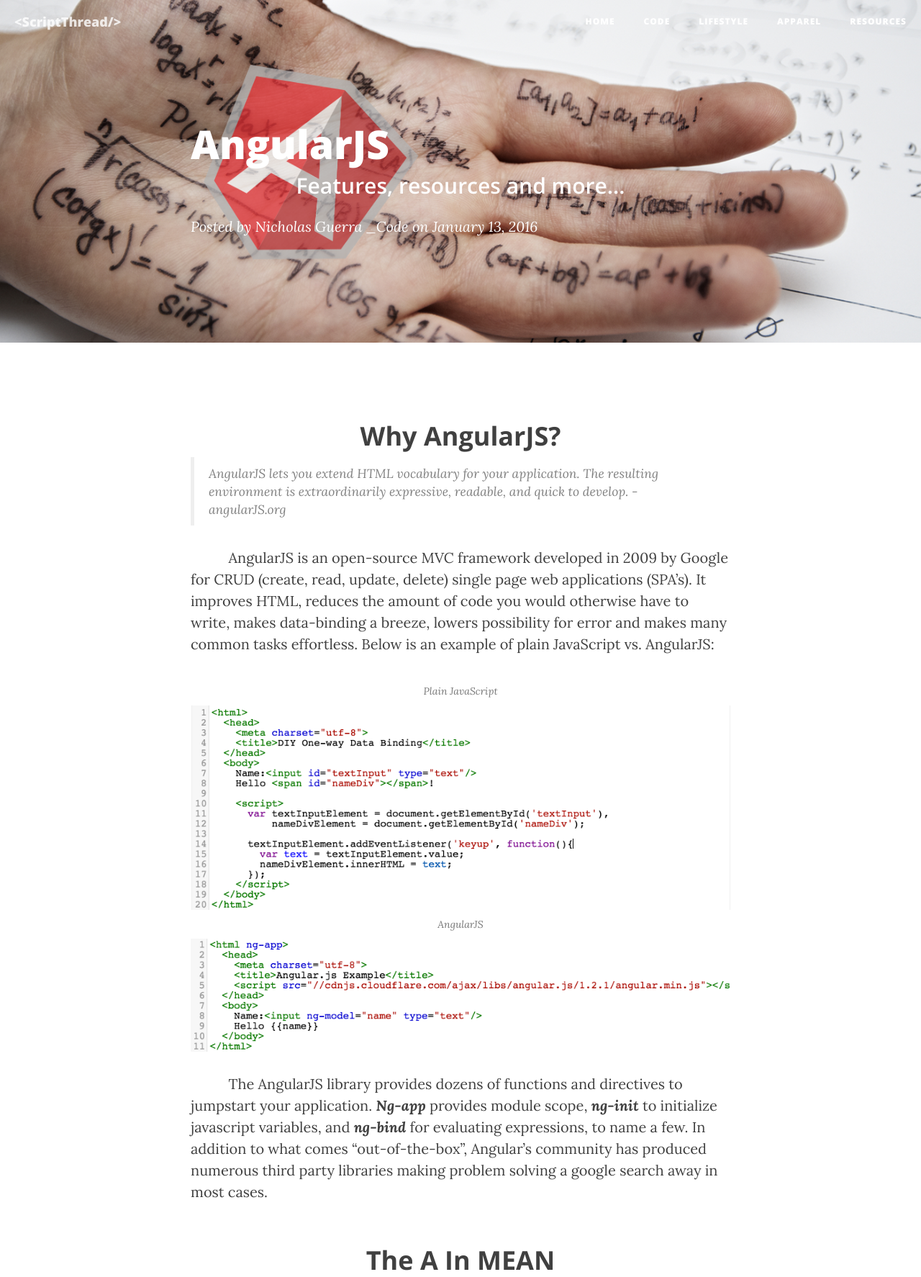
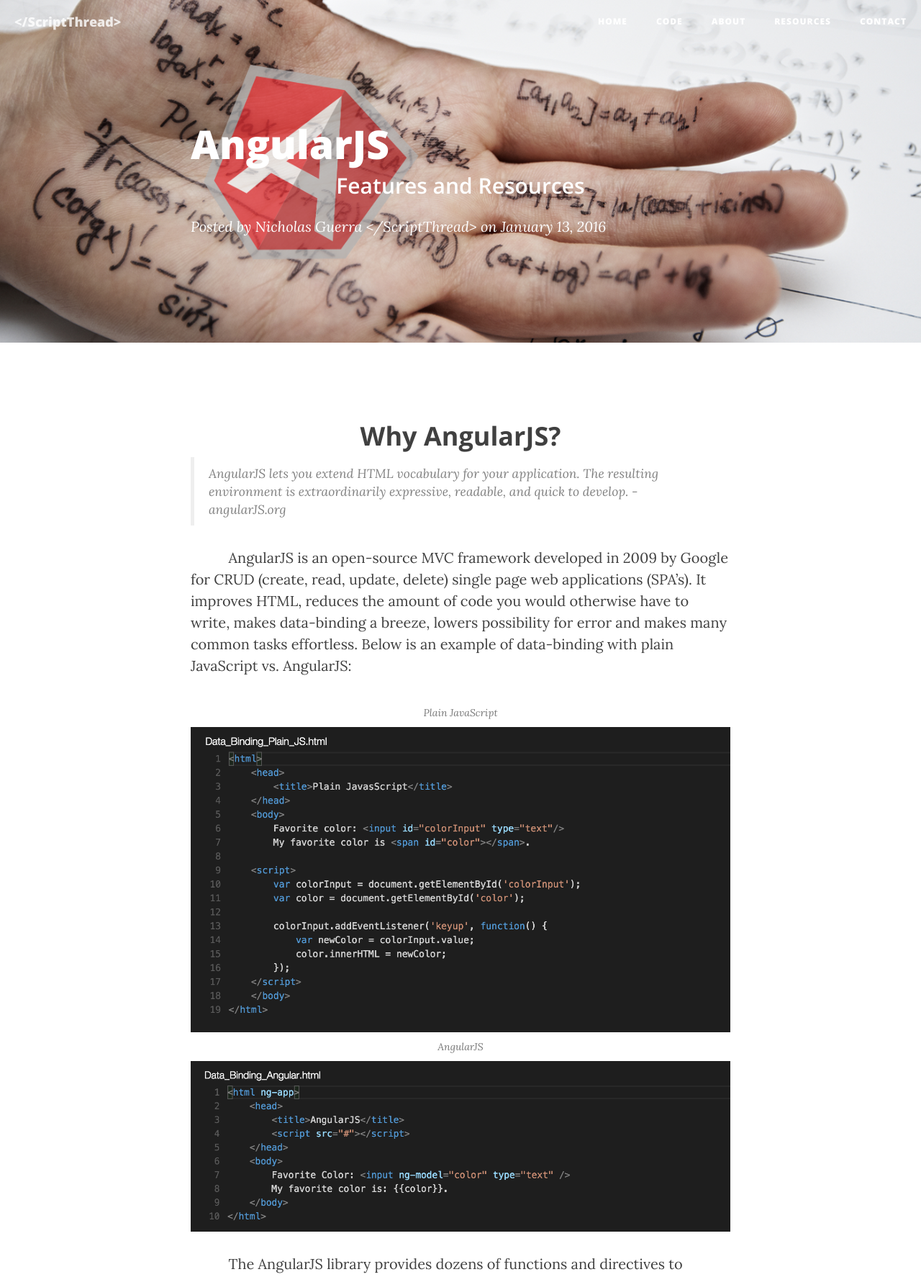
Before and after one commit to scriptthread/scriptthread, a Node server app: page /angular-blog-post in a window 1280 px wide. Shown: the top 1774 px of the page at 72% size. Run offline with Node 20, Linux system fonts and the light colour scheme; some libraries are stand-ins or nearby versions.

Commit message:
Updated NavBar, drafted essay, updated links and photos.

```diff
--- a/views/angular-blog-post.jade
+++ b/views/angular-blog-post.jade
@@ -6,7 +6,7 @@ html(lang='en')
     meta(name='viewport', content='width=device-width, initial-scale=1')
     meta(name='description', content='')
     meta(name='author', content='')
-    title &ltScriptThread/&gt
+    title &lt/ScriptThread&gt
     // Bootstrap Core CSS
     link(href='css/bootstrap.min.css', rel='stylesheet')
     // Custom CSS
@@ -32,20 +32,20 @@ html(lang='en')
             span.icon-bar
             span.icon-bar
             span.icon-bar
-          a.navbar-brand(href='/') &ltScriptThread/&gt
+          a.navbar-brand(href='/') &lt/ScriptThread&gt
         // Collect the nav links, forms, and other content for toggling
         #bs-example-navbar-collapse-1.collapse.navbar-collapse
           ul.nav.navbar-nav.navbar-right
             li
               a(href='/') Home
             li
-              a(href='about.html') Code
+              a(href='/angular-blog-post') Code
             li
-              a(href='post.html') Lifestyle
-            li
-              a(href='contact.html') Apparel
+              a(href='post.html') About
             li
               a(href='contact.html') Resources
+            li
+              a(href='contact.html') Contact
         // /.navbar-collapse
       // /.container
     // Page Header
@@ -56,10 +56,10 @@ html(lang='en')
           .col-lg-8.col-lg-offset-2.col-md-10.col-md-offset-1
             .post-heading
               h1 AngularJS
-              h2.subheading Features, resources and more...
+              h2.subheading Features and Resources
               span.meta
                 | Posted by Nicholas Guerra
-                a(href='#')  _Code
+                a(href='#')  &lt/ScriptThread&gt
                 |  on January 13, 2016
     // Post Content
     article
@@ -70,11 +70,11 @@ html(lang='en')
             blockquote
               | AngularJS lets you extend HTML vocabulary for your application. The resulting environment is extraordinarily expressive, readable, and quick to develop. - angularJS.org
             p
-              | &nbsp;&nbsp;&nbsp;&nbsp;&nbsp;&nbsp;&nbsp;&nbsp;&nbsp;&nbsp;AngularJS is an open-source MVC framework developed in 2009 by Google for CRUD (create, read, update, delete) single page web applications (SPA’s). It improves HTML, reduces the amount of code you would otherwise have to write, makes data-binding a breeze, lowers possibility for error and makes many common tasks effortless. Below is an example of plain JavaScript vs. AngularJS:
+              | &nbsp;&nbsp;&nbsp;&nbsp;&nbsp;&nbsp;&nbsp;&nbsp;&nbsp;&nbsp;AngularJS is an open-source MVC framework developed in 2009 by Google for CRUD (create, read, update, delete) single page web applications (SPA’s). It improves HTML, reduces the amount of code you would otherwise have to write, makes data-binding a breeze, lowers possibility for error and makes many common tasks effortless. Below is an example of data-binding with plain JavaScript vs. AngularJS:
             span.caption.text-muted Plain JavaScript
-            img.img-responsive(src='img/angular-ex1.png', alt='')
+            img.img-responsive(src='img/angularjs/Data_Binding_PlainJS.png', alt='plain javascript data-binding')
             span.caption.text-muted AngularJS
-            img.img-responsive(src='img/angular-ex2.png', alt='')
+            img.img-responsive(src='img/angularjs/Data_Binding_Angular_ex1.png', alt='angular js data-binding')
             p
               | &nbsp;&nbsp;&nbsp;&nbsp;&nbsp;&nbsp;&nbsp;&nbsp;&nbsp;&nbsp;The AngularJS library provides dozens of functions and directives to jumpstart your application. <b><em>Ng-app</em></b> provides module scope, <b><em>ng-init</em></b> to initialize javascript variables, and <b><em>ng-bind</em></b> for evaluating expressions, to name a few. In addition to what comes “out-of-the-box”, Angular’s community has produced numerous third party libraries making problem solving a google search away in most cases.
             h2.section-heading The A In MEAN
@@ -82,10 +82,10 @@ html(lang='en')
             span.caption.text-muted
               | The MEAN stack.
             p
-              | &nbsp;&nbsp;&nbsp;&nbsp;&nbsp;&nbsp;&nbsp;&nbsp;&nbsp;&nbsp;People love JavaScript. According to a recent survey of over 26k stackoverflow users, JavaScript has been the most widely used technology since 2014. With the recent development of server and database technologies, it seems safe to assume this popularity will continue to grow, or at least maintain, for the next decade.
+              | &nbsp;&nbsp;&nbsp;&nbsp;&nbsp;&nbsp;&nbsp;&nbsp;&nbsp;&nbsp;Angular fits in nicely with the rest of the MEAN development stack because it is applicable to many common tasks and it is written in JavaScript. According to a recent survey of over 26k stackoverflow users, JavaScript has been the most widely used technology since 2014. With the recent development of server (express & NodeJS) and database (mongodb) technologies, it seems safe to assume this popularity will continue to grow, or at least maintain, for the next decade.
             h2.section-heading Finally,
             p
-              | &nbsp;&nbsp;&nbsp;&nbsp;&nbsp;&nbsp;&nbsp;&nbsp;&nbsp;&nbsp;Angular is an attractive solution, however, the reduction of code generally means a higher level of abstraction, and in this case, it is no different. The cost of abstraction, of course, is loss of freedom and therefor choosing when to use Angular becomes important.
+              | &nbsp;&nbsp;&nbsp;&nbsp;&nbsp;&nbsp;&nbsp;&nbsp;&nbsp;&nbsp;Angular is an attractive solution, however, a higher level of abstraction means limited functionality in some cases. Choosing the right framework is important when starting a large project and we'll be covering a few other frameworks, like #[a(href="react-blog-post") ReactJS], to help you make the right choice.
             h2.section-heading Learning Resources
             div(id='resources')
               ul
```
Also changed, not shown: views/index.jade (+7 -7 lines), public/img/AngularJS/Data_Binding_Angular_ex1.png (added), public/img/AngularJS/Data_Binding_PlainJS.png (added).
